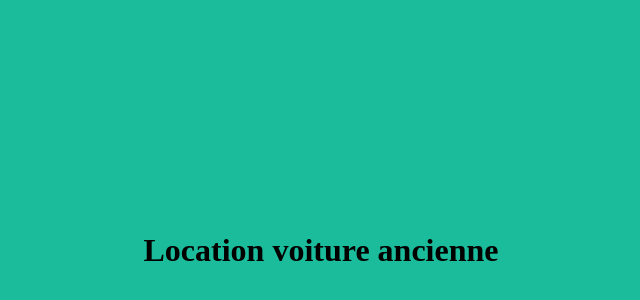
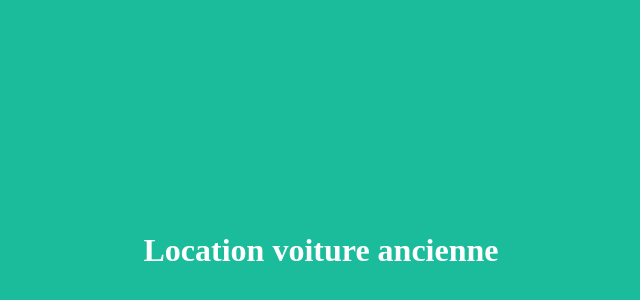
Before and after one commit to lecode700/landingPage, a plain HTML site: page index.html in a window 1280 px wide. Shown: the part 42-342 px from the top of the page, without its empty margins (319-959 px from the left). Drawn offline with Linux system fonts and the light colour scheme.

Commit message:
Pour modifier la couleur du grand titre

```diff
--- a/index.html
+++ b/index.html
@@ -7,6 +7,6 @@
     <title>Landingpage</title>
 </head>
 <body style="background-color: #1abc9c;">
-    <h1 style="text-align: center;padding-top:20%;padding-bottom:20%">Location voiture ancienne</h1>
+    <h1 style="color : #fff;text-align: center;padding-top:20%;padding-bottom:20%">Location voiture ancienne</h1>
 </body>
 </html>
```
